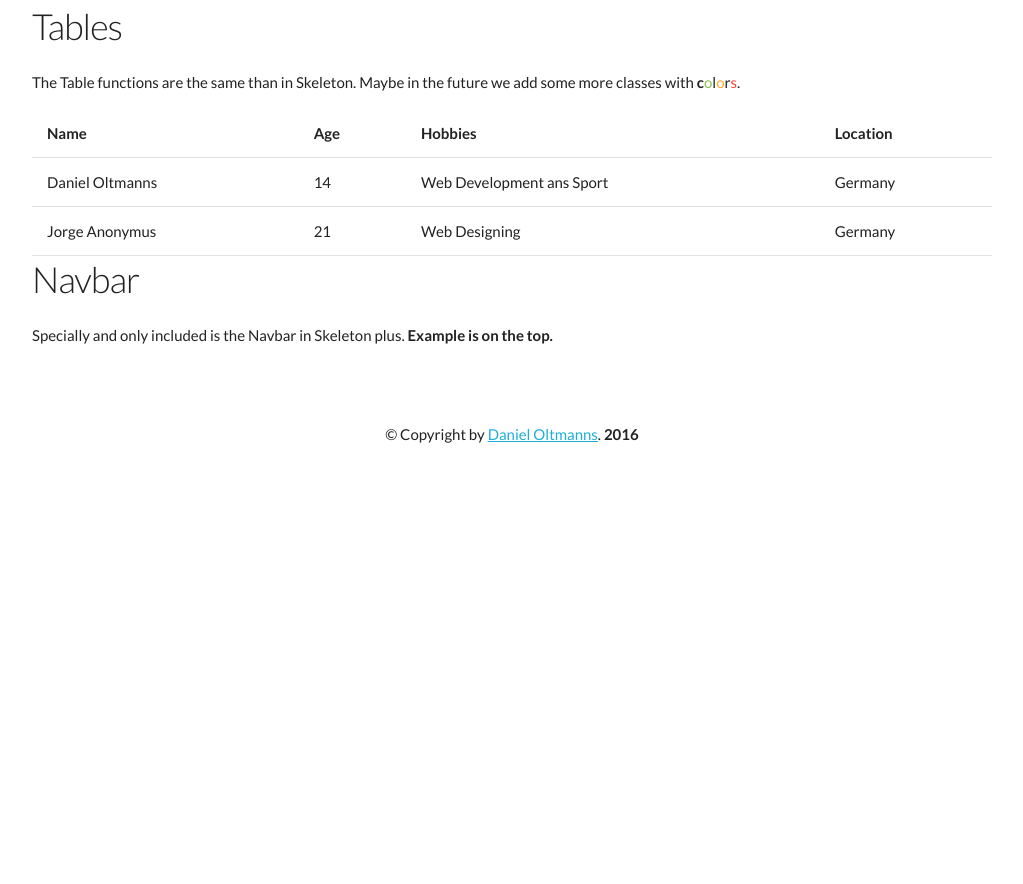
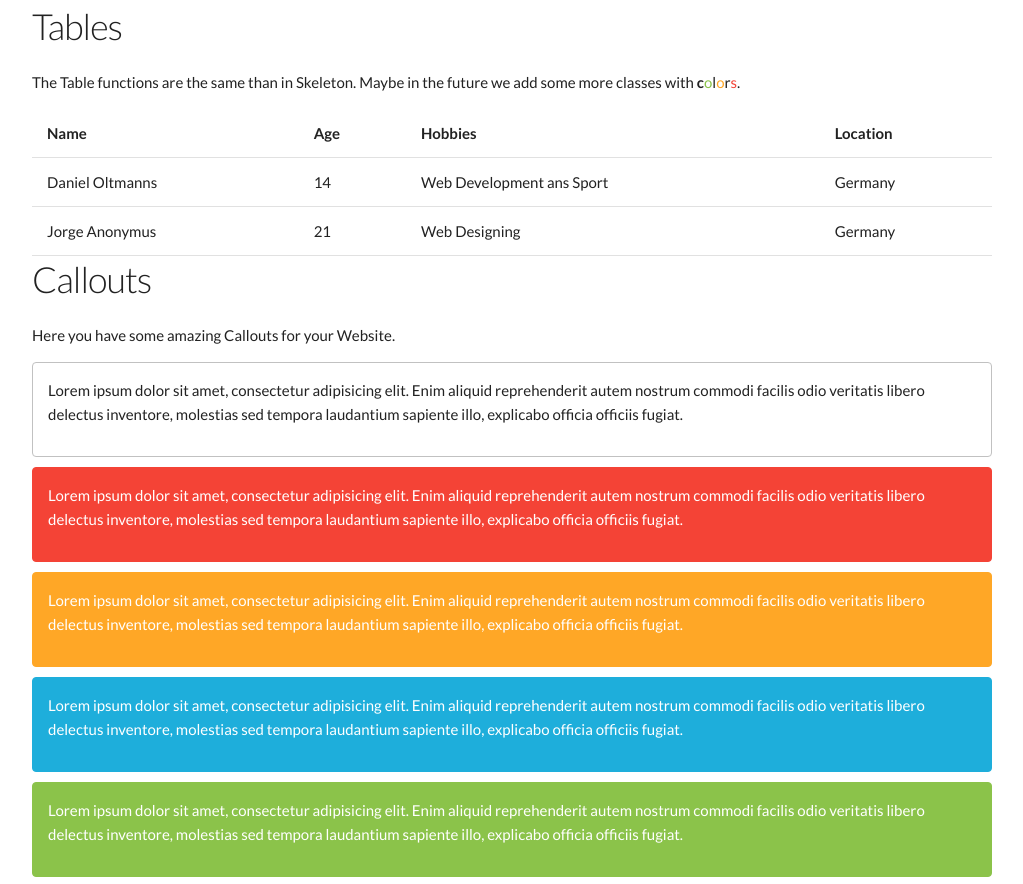
Before and after one commit to oltdaniel/skeleton-plus, a website: page index.html in a window 1280 px wide. Shown: the part 3162-4046 px from the top of the page, without its empty margins (128-1151 px from the left). Before the commit the page ends 3623 px from the top, so only its background shows below. Drawn offline with Linux system fonts and the light colour scheme.

Commit message:
Some tiny modifications
- removed height (overflow issue)
- Used the main color variables
- no shadow. Skeleton has the flat and not Material Design
- Added callouts to Documentation

```diff
--- a/index.html
+++ b/index.html
@@ -315,6 +315,25 @@
           </tbody>
         </table>
       </section>
+      <section id="callout">
+        <h3>Callouts</h3>
+        <p>Here you have some amazing Callouts for your Website.</p>
+        <div class="callout">
+          <p>Lorem ipsum dolor sit amet, consectetur adipisicing elit. Enim aliquid reprehenderit autem nostrum commodi facilis odio veritatis libero delectus inventore, molestias sed tempora laudantium sapiente illo, explicabo officia officiis fugiat.</p>
+        </div>
+        <div class="callout danger">
+          <p>Lorem ipsum dolor sit amet, consectetur adipisicing elit. Enim aliquid reprehenderit autem nostrum commodi facilis odio veritatis libero delectus inventore, molestias sed tempora laudantium sapiente illo, explicabo officia officiis fugiat.</p>
+        </div>
+        <div class="callout warning">
+          <p>Lorem ipsum dolor sit amet, consectetur adipisicing elit. Enim aliquid reprehenderit autem nostrum commodi facilis odio veritatis libero delectus inventore, molestias sed tempora laudantium sapiente illo, explicabo officia officiis fugiat.</p>
+        </div>
+        <div class="callout primary">
+          <p>Lorem ipsum dolor sit amet, consectetur adipisicing elit. Enim aliquid reprehenderit autem nostrum commodi facilis odio veritatis libero delectus inventore, molestias sed tempora laudantium sapiente illo, explicabo officia officiis fugiat.</p>
+        </div>
+        <div class="callout success">
+          <p>Lorem ipsum dolor sit amet, consectetur adipisicing elit. Enim aliquid reprehenderit autem nostrum commodi facilis odio veritatis libero delectus inventore, molestias sed tempora laudantium sapiente illo, explicabo officia officiis fugiat.</p>
+        </div>
+      </section>
       <section id="navbar">
         <h3>Navbar</h3>
         <p>Specially and only included is the Navbar in Skeleton plus. <b>Example is on the top.</b></p>
--- a/scss/_callouts.scss
+++ b/scss/_callouts.scss
@@ -1,44 +1,37 @@
-$danger  :#e74c3c ;
-$success :#2ecc71 ;
-$warning :#f39c12 ;
-$primary :#3498db ;
-$default :#ffffff ;
-
 .callout{
   position: relative;
-  height: 100px;
   padding: 15px;
+  margin: 10px 0;
   border: 1px solid #c1c1c1;
   border-radius: 4px;
-  box-shadow: 0 0 10px #c1c1c1;
 
-  .danger{
+  &.danger{
     background-color: $danger;
+    border-color: $danger;
     color: $default;
   }
-  .success{
+  &.success{
     background-color: $success;
+    border-color: $success;
     color: $default;
   }
-  .warning{
+  &.warning{
     background-color: $warning;
+    border-color: $warning;
     color: $default;
   }
-  .primary{
+  &.primary{
     background-color: $primary;
+    border-color: $primary;
     color: $default;
   }
-  .default{
-    background-color: $default;
-    color: #000000;
-  }
-  .full-width{
+  &.full-width{
     width: 100%;
   }
-  .half-width{
+  &.half-width{
     width: 50%;
   }
-  .auto-width{
+  &.auto-width{
     width: auto;
   }
 }
--- a/scss/_variables.scss
+++ b/scss/_variables.scss
@@ -4,3 +4,4 @@ $warning: #FFA726;
 $muted: #bbb;
 $primary: #1EAEDB;
 $white: #FFF;
+$default: $white;
```
Also changed, not shown: css/skeleton.plus.css, css/skeleton.plus.min.css.
